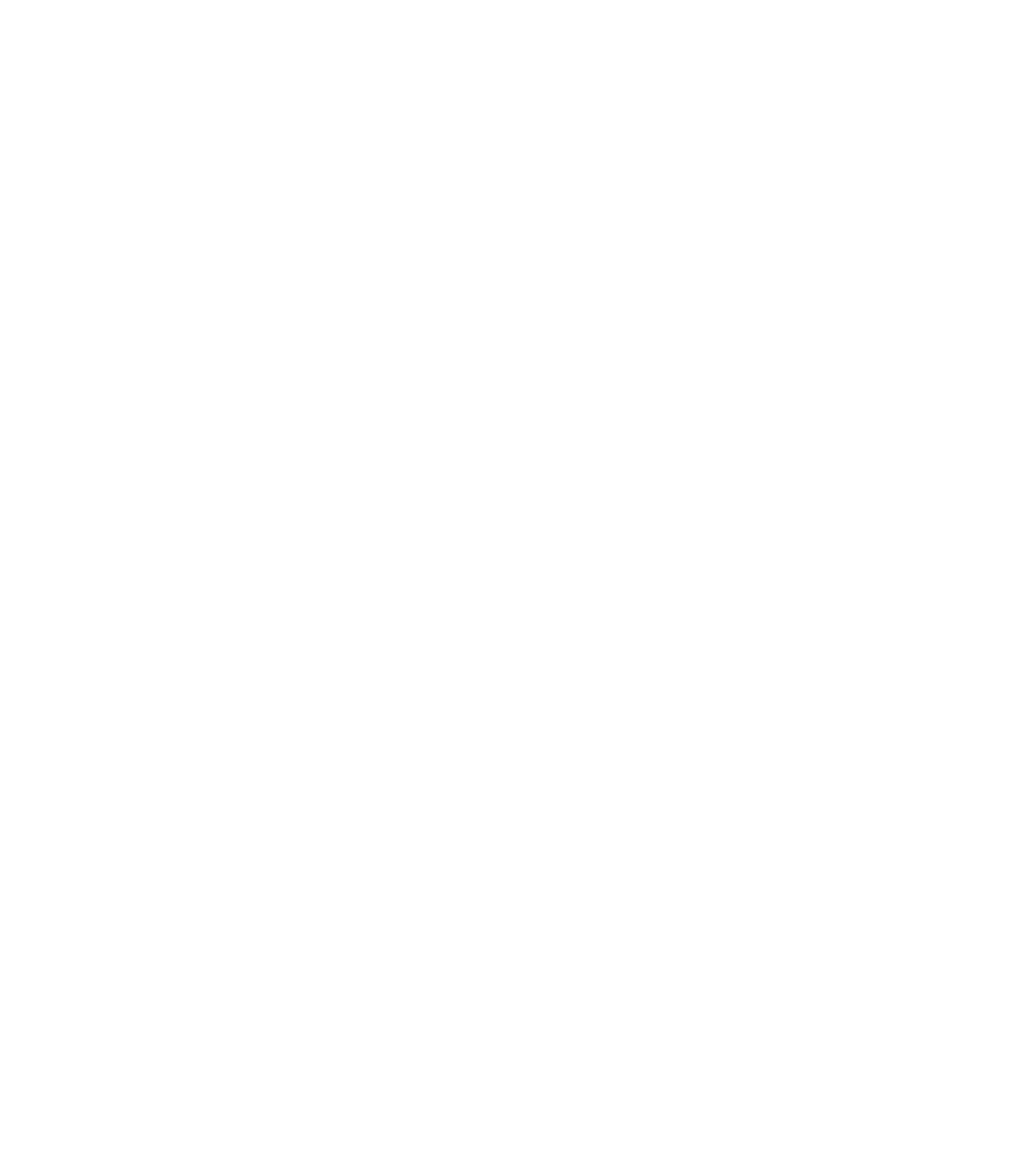
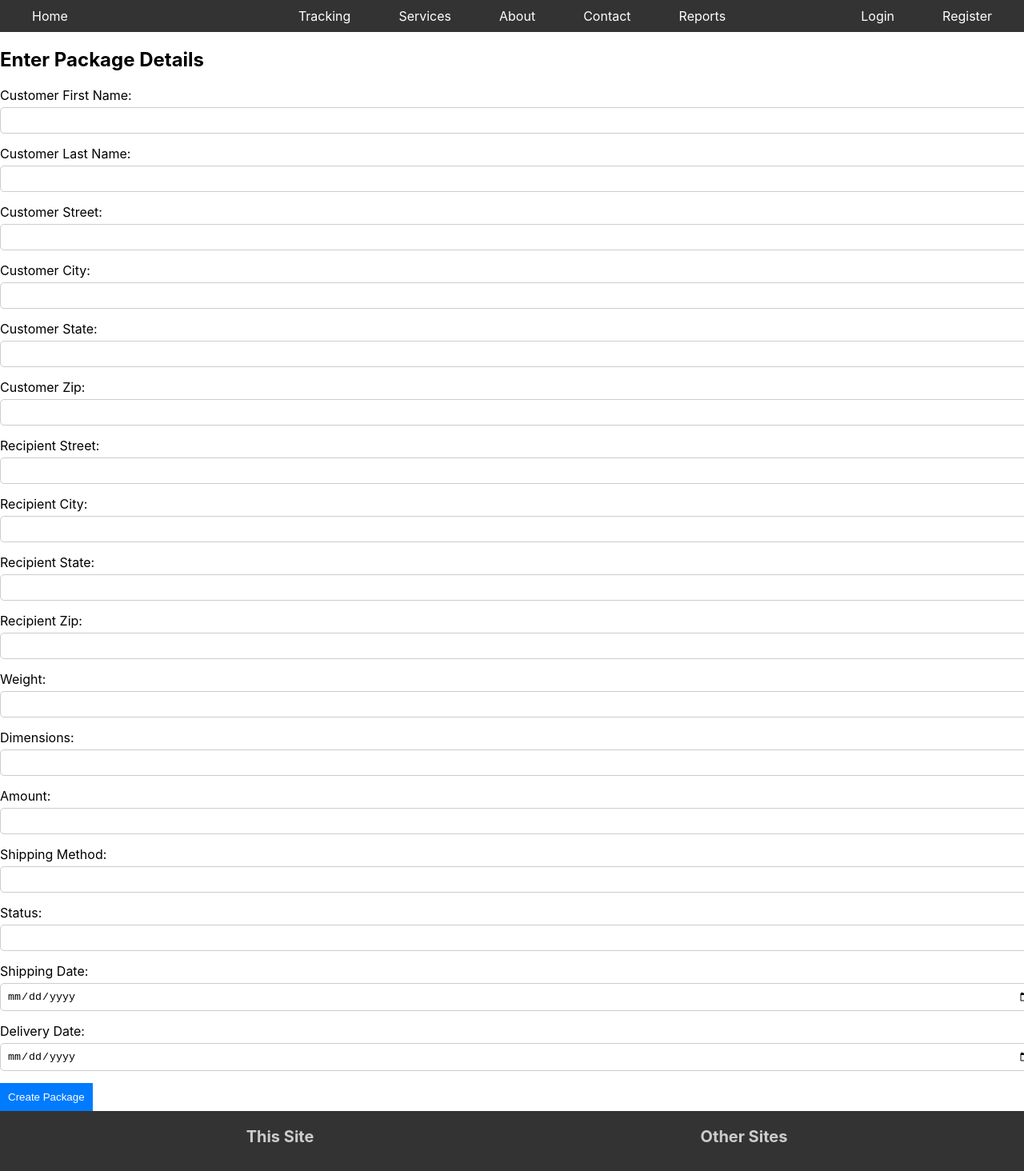
Before and after one commit to LuisangelE-04/Database-Project, a React (Create React App) app: page /create-package in a window 1280 px wide. Before the commit this address had no page. Shown: the top 1464 px of the page at 80% size. Before the commit the page ends 800 px from the top, so only its background shows below. Built offline with nearby package versions, Linux system fonts and the light colour scheme.

Commit message:
tentative create-package

```diff
--- a/src/App.js
+++ b/src/App.js
@@ -16,6 +16,7 @@ import About from './pages/About';
 import Services from './pages/Services';
 import Reports from './pages/Reports';
 import NavBar from "./components/NavBar";
+import CreatePackage from "./components/CreatePackage";
 
 function App() {
   return (
@@ -35,6 +36,7 @@ function App() {
         <Route path="/services" element={<Services />} />
         <Route path="/reports" element={<Reports />} />
         <Route path="/manager-dashboard" element={<AdminDashboard />} />
+        <Route path="/create-package" element={<CreatePackage />} />
       </Routes>
     </AuthProvider>
   );
--- a/src/components/CreatePackage.js
+++ b/src/components/CreatePackage.js
@@ -1,5 +1,9 @@
 import React, { useState } from 'react';
-import { createENDPOINT, ENDPOINTS, BASE_URL } from "../endpoints/Endpoints";
+import axios from "axios";
+import { ENDPOINTS, BASE_URL } from "../endpoints/Endpoints";
+import NavBar from "./NavBar";
+import Footer from "./Footer";
+import "../css/Dashboard.css";
 
 const CreatePackage = () => {
   const [customerFirstName, setCustomerFirstName] = useState('');
@@ -23,17 +27,212 @@ const CreatePackage = () => {
   const handleSubmit = async (e) => {
     e.preventDefault();
 
+    try {
+      const payload = {
+        paylaod: {
+          "customerFirstName": customerFirstName,
+          "customerLastName": customerLastName,
+          "customerStreet": customerStreet,
+          "customerCity": customerCity,
+          "customerState": customerState,
+          "customerZipcode": customerZip,
+          "recipientStreet": recipientStreet,
+          "recipientCity": recipientCity,
+          "recipientState": recipientState,
+          "recipientZipcode": recipientZip,
+          "weight": weight,
+          "dimensions": dimensions,
+          "amount": amount,
+          "shippingMethod": shippingMethod,
+          "status": status,
+          "shippingDate": shippingDate,
+          "deliveryDate": deliveryDate
+        }
+      };
 
+      const accessToken = localStorage.getItem("accessToken");
+      const instance = axios.create({
+        baseURL: BASE_URL,
+        headers: {
+          "Content-Type": "application/json",
+          authentication: accessToken
+        },
+      });
+
+      const response = await instance.post(ENDPOINTS.AUTH.PACKAGE.CREATE_PACKAGE, payload);
+      console.log(response.data);
+      alert("Package Created Successfully");
+    } catch (error) {
+      alert("Error: " + error.message);
+      return;
+    }
   };
 
   return (
     <>
-    <div className="item-container">
-      <h2>Enter Pacakge Details</h2>
-      <form onSubmit={handleSubmit}>
-
-      </form>
-    </div>
+      <NavBar />
+      <div className="item-container">
+        <h2>Enter Package Details</h2>
+        <form onSubmit={handleSubmit}>
+          <div className="form-group">
+            <label>Customer First Name:</label>
+            <input
+              type="text"
+              value={customerFirstName}
+              onChange={(e) => setCustomerFirstName(e.target.value)}
+              required
+            />
+          </div>
+          <div className="form-group">
+            <label>Customer Last Name:</label>
+            <input
+              type="text"
+              value={customerLastName}
+              onChange={(e) => setCustomerLastName(e.target.value)}
+              required
+            />
+          </div>
+          <div className="form-group">
+            <label>Customer Street:</label>
+            <input
+              type="text"
+              value={customerStreet}
+              onChange={(e) => setCustomerStreet(e.target.value)}
+              required
+            />
+          </div>
+          <div className="form-group">
+            <label>Customer City:</label>
+            <input
+              type="text"
+              value={customerCity}
+              onChange={(e) => setCustomerCity(e.target.value)}
+              required
+            />
+          </div>
+          <div className="form-group">
+            <label>Customer State:</label>
+            <input
+              type="text"
+              value={customerState}
+              onChange={(e) => setCustomerState(e.target.value)}
+              required
+            />
+          </div>
+          <div className="form-group">
+            <label>Customer Zip:</label>
+            <input
+              type="text"
+              value={customerZip}
+              onChange={(e) => setCustomerZip(e.target.value)}
+              required
+            />
+          </div>
+          <div className="form-group">
+            <label>Recipient Street:</label>
+            <input
+              type="text"
+              value={recipientStreet}
+              onChange={(e) => setRecipientStreet(e.target.value)}
+              required
+            />
+          </div>
+          <div className="form-group">
+            <label>Recipient City:</label>
+            <input
+              type="text"
+              value={recipientCity}
+              onChange={(e) => setRecipientCity(e.target.value)}
+              required
+            />
+          </div>
+          <div className="form-group">
+            <label>Recipient State:</label>
+            <input
+              type="text"
+              value={recipientState}
+              onChange={(e) => setRecipientState(e.target.value)}
+              required
+            />
+          </div>
+          <div className="form-group">
+            <label>Recipient Zip:</label>
+            <input
+              type="text"
+              value={recipientZip}
+              onChange={(e) => setRecipientZip(e.target.value)}
+              required
+            />
+          </div>
+          <div className="form-group">
+            <label>Weight:</label>
+            <input
+              type="number"
+              step="0.1"
+              value={weight}
+              onChange={(e) => setWeight(e.target.value)}
+              required
+            />
+          </div>
+          <div className="form-group">
+            <label>Dimensions:</label>
+            <input
+              type="text"
+              value={dimensions}
+              onChange={(e) => setDimensions(e.target.value)}
+              required
+            />
+          </div>
+          <div className="form-group">
+            <label>Amount:</label>
+            <input
+              type="number"
+              step="0.+1"
+              value={amount}
+              onChange={(e) => setAmount(e.target.value)}
+              required
+            />
+          </div>
+          <div className="form-group">
+            <label>Shipping Method:</label>
+            <input
+              type="text"
+              value={shippingMethod}
+              onChange={(e) => setShippingMethod(e.target.value)}
+              required
+            />
+          </div>
+          <div className="form-group">
+            <label>Status:</label>
+            <input
+              type="text"
+              value={status}
+              onChange={(e) => setStatus(e.target.value)}
+              required
+            />
+          </div>
+          <div className="form-group">
+            <label>Shipping Date:</label>
+            <input
+              type="date"
+              value={shippingDate}
+              onChange={(e) => setShippingDate(e.target.value)}
+              required
+            />
+          </div>
+          <div className="form-group">
+            <label>Delivery Date:</label>
+            <input
+              type="date"
+              value={deliveryDate}
+              onChange={(e) => setDeliveryDate(e.target.value)}
+              required
+            />
+          </div>
+          <button type="submit">Create Package</button>
+        </form>
+      </div>
+      <Footer />
     </>
   );
 };
--- a/src/endpoints/Endpoints.js
+++ b/src/endpoints/Endpoints.js
@@ -17,7 +17,7 @@ export const ENDPOINTS = {
       EMPLOYEE_REPORT: 'employee/employees-and-logins-report',
       TRACKING_REPORT: 'employee/package-and-tracking-report'
     },
-    TRACKING: {
+    PACKAGE: {
       GET_HISTORY: 'customer/tracking-history',
       UPDATE_PACKAGE: 'employee/update-package',
       CREATE_PACKAGE: 'employee/create-new-package',
--- a/src/pages/EmployeeDashboard.js
+++ b/src/pages/EmployeeDashboard.js
@@ -1,5 +1,6 @@
 import React, { useState, useEffect } from 'react';
 import axios from "axios";
+import { useNavigate } from 'react-router-dom';
 import NavBar from "../components/NavBar";
 import Footer from "../components/Footer";
 import Logout from "../components/Logout";
@@ -12,6 +13,8 @@ const EmployeeDashboard = () => {
   const [lastname, setLastName] = useState("");
   const [email, setEmail] = useState("");
   const [postOffice, setPostOffice] = useState("");
+
+  const navigate = useNavigate();
 
   useEffect(() => {
     const fetchData = async () => {
@@ -42,6 +45,10 @@ const EmployeeDashboard = () => {
 
   }, []);
 
+  const handleCreatePackage = () => {
+    navigate('/create-package');
+  }
+
   return (
     <>
     <NavBar />
@@ -53,10 +60,7 @@ const EmployeeDashboard = () => {
             1
           </div>
           <div className="item-2">
-            <h1>Create New Package</h1>
-            <div className="form-container">
-              <CreatePackage />
-            </div>
+            <button onClick={handleCreatePackage}>Create Package</button>
           </div>
           <div className="item-2">
             3
```
